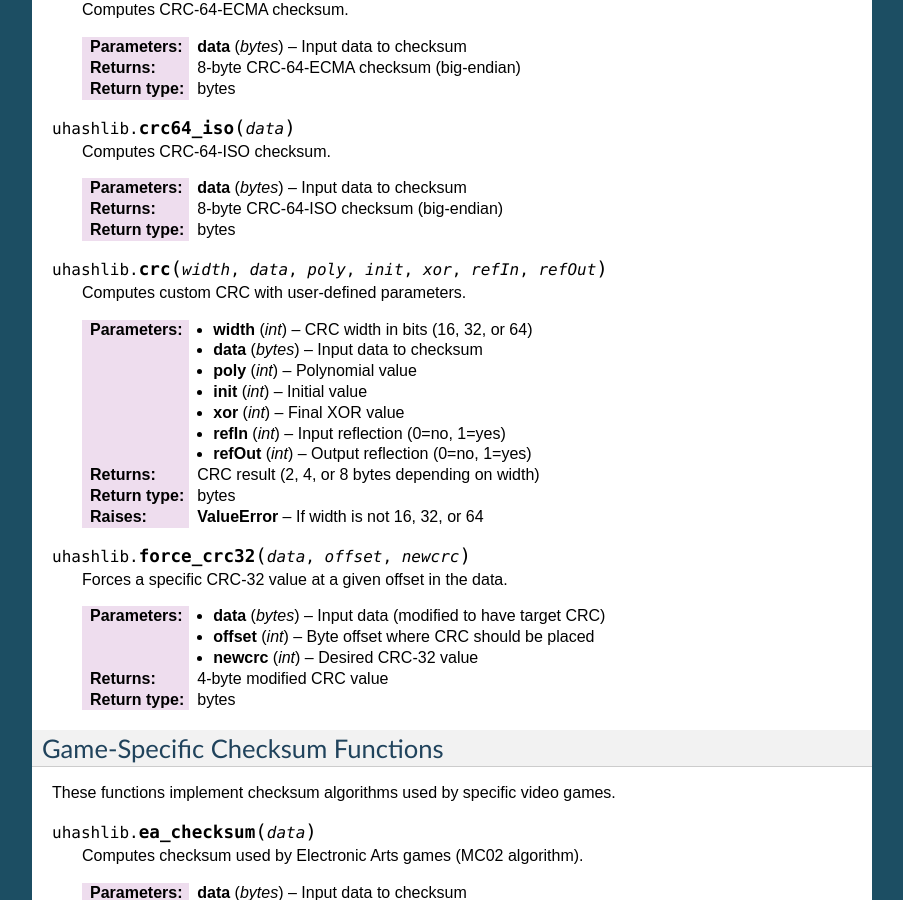
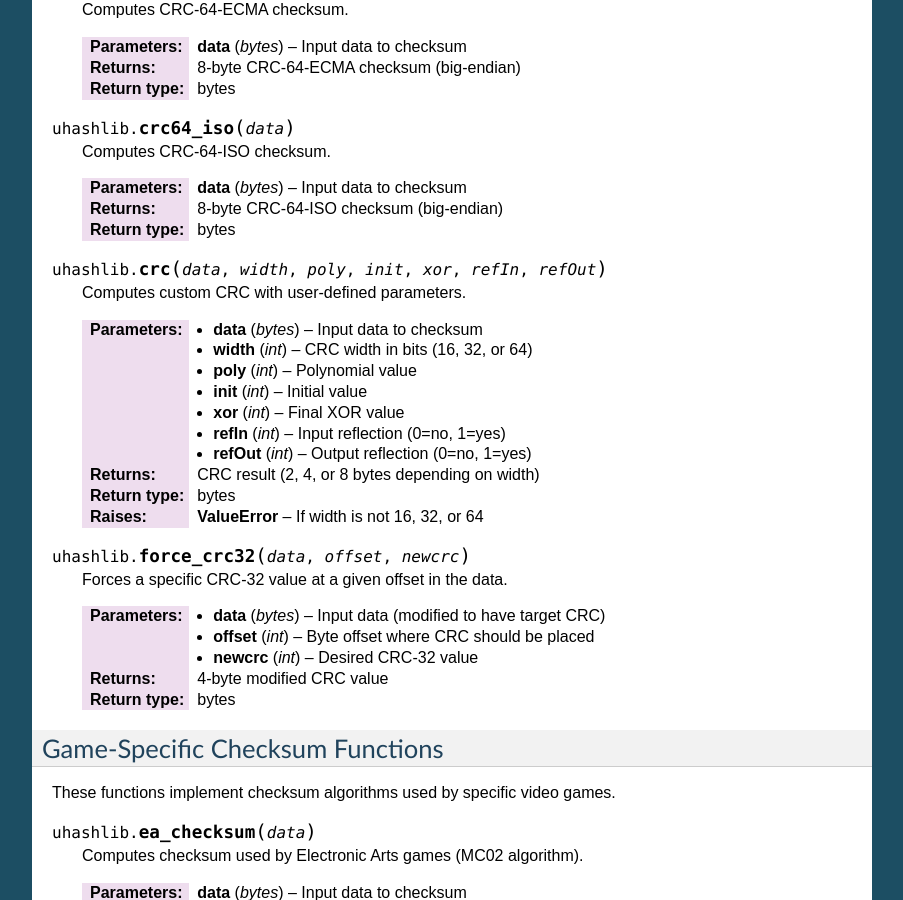
Before and after one commit to bucanero/apollo-lib, a Sphinx documentation site: the page built from docs/uhashlib.rst, in a window 1280 px wide and 900 px high, scrolled down 3681 px. Shown: the whole window, without its empty margins (198-1101 px from the left). Built offline with Sphinx 7.4.7, drawn with Linux system fonts in a browser that asks for light colours.

Commit message:
Update uhashlib.rst

```diff
--- a/docs/uhashlib.rst
+++ b/docs/uhashlib.rst
@@ -213,12 +213,12 @@ These functions implement common checksum and non-cryptographic hash algorithms.
    :return: 8-byte CRC-64-ISO checksum (big-endian)
    :rtype: bytes
 
-.. py:function:: crc(width, data, poly, init, xor, refIn, refOut)
+.. py:function:: crc(data, width, poly, init, xor, refIn, refOut)
 
    Computes custom CRC with user-defined parameters.
 
+   :param bytes data: Input data to checksum
    :param int width: CRC width in bits (16, 32, or 64)
-   :param bytes data: Input data to checksum
    :param int poly: Polynomial value
    :param int init: Initial value
    :param int xor: Final XOR value
```
